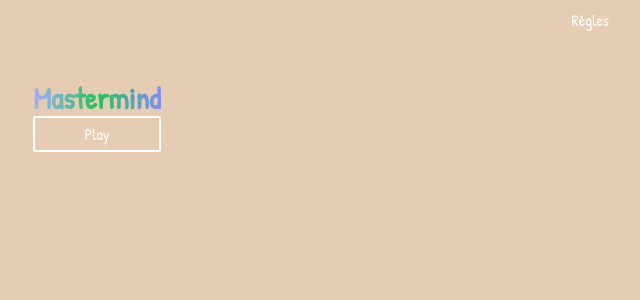
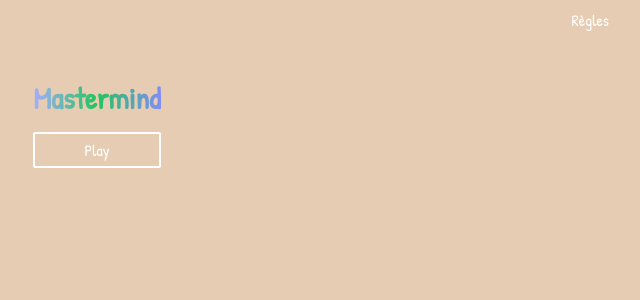
Before and after one commit to EloiGry/Mastermind, a React (Vite) app: page / in a window 1280 px wide. Shown: the top 300 px of the page, without its empty margins (543-1183 px from the left). Built offline with nearby package versions, Linux system fonts and the light colour scheme.

Commit message:
finish without style

```diff
--- a/src/components/Central.jsx
+++ b/src/components/Central.jsx
@@ -153,8 +153,6 @@
       return result;
     }
 
-    console.log(finalResult);
-
 
 return (
   <div className="h-[90vh]">
--- a/src/pages/App.jsx
+++ b/src/pages/App.jsx
@@ -7,9 +7,9 @@
   return (
     <div className="font-patrick">
       <Header/>
-      <div className="h-[90vh] bg-lightBrown text-white text-center flex flex-col items-center">
+      <div className="h-[90vh] bg-lightBrown text-white text-center flex flex-col items-center gap-4">
         <h1 className="bg-gradient-to-r from-blue via-green-500 to-indigo-400 inline-block text-transparent bg-clip-text text-3xl font-semibold"> Mastermind </h1>
-          <Link to='/play' className="border-2 border-white py-1 px-3 rounded-sm w-32 hover:border-indigo-400 hover:text-indigo-400 duration-300"> Play </Link>
+        <Link to='/play' className="border-2 border-white py-1 px-3 rounded-sm w-32 hover:border-indigo-400 hover:text-indigo-400 duration-300"> Play </Link>
       </div>
     </div>
   )
```
